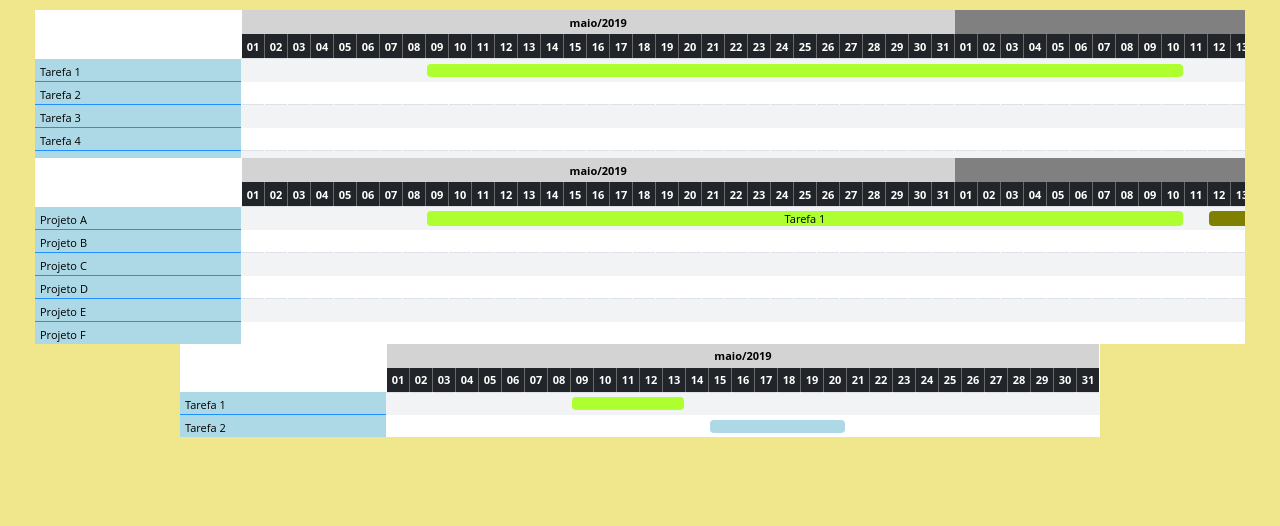
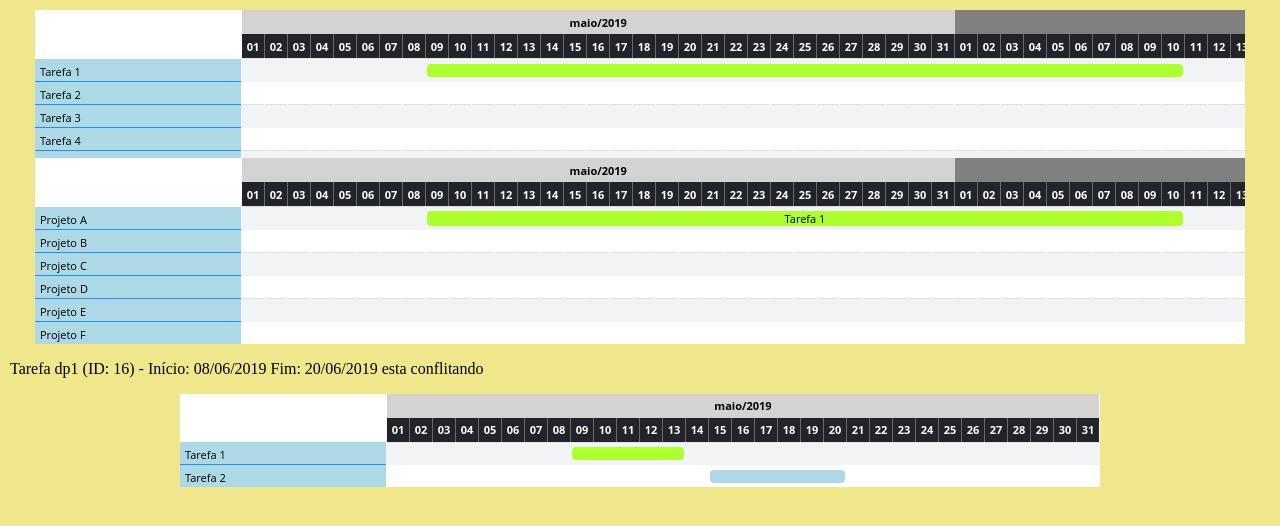
Before and after one commit to tiagotsc/easy-gantt, a plain HTML site: page index.html in a window 1280 px wide. Drawn offline with Linux system fonts and the light colour scheme.

Commit message:
Criando cenário de conflito
Criando cenário para exemplificação

```diff
--- a/index.html
+++ b/index.html
@@ -116,7 +116,7 @@
                         id: 16,
                         title: 'Projeto A',
                         name: 'Tarefa dp1',
-                        date_start: '2019-06-12',
+                        date_start: '2019-06-08',
                         date_end: '2019-06-20',
                         color: '#808000'
                     },
```
